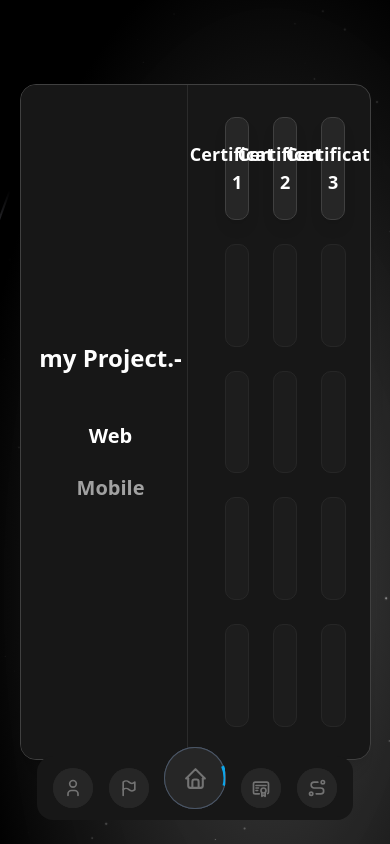
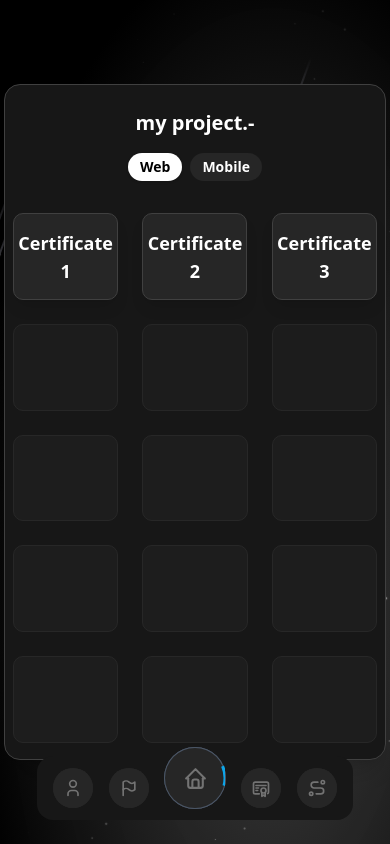
Before and after one commit to ngabroger/ngabroger-portofolio, a Next.js app: page /projects in a window 390 px wide. Built offline with nearby package versions, Linux system fonts and the light colour scheme.

Commit message:
feat : update for the layout of project and certificate for mobile

```diff
--- a/src/app/certificate/page.tsx
+++ b/src/app/certificate/page.tsx
@@ -35,15 +35,38 @@ export default function CertificatePage() {
     <div className="w-full min-h-screen flex items-center justify-center overflow-hidden bg-gray-950/5 dark:bg-neutral-800 ring-1 ring-neutral-700/10">
       <div
         ref={cardRef}
-        className="w-[90vw] max-w-6xl h-[80vh] bg-neutral-900 rounded-2xl flex  shadow-xl border border-neutral-700"
+        className="w-[98vw] max-w-6xl h-[80vh] bg-neutral-900 rounded-2xl flex flex-col md:flex-row shadow-xl border border-neutral-700"
       >
+        {/* Sidebar hanya tampil di desktop */}
+        <div className="hidden md:flex">
           <Sidebar
             categories={categories}
             selected={selected}
             setSelected={setSelected}
             title="my certificate.-"
           />
-        <div className="flex-1 flex items-center justify-center px-6 py-8">
+        </div>
+        {/* Tab kategori di atas grid, hanya tampil di mobile */}
+        <div className="md:hidden w-full flex flex-col items-center pt-6">
+          <span className="text-white font-bold text-xl mb-4">my certificate.-</span>
+          <div className="flex gap-2 mb-4">
+            {categories.map((cat) => (
+              <button
+                key={cat}
+                onClick={() => setSelected(cat)}
+                className={`px-3 py-1 rounded-full font-semibold transition text-sm ${
+                  selected === cat
+                    ? 'bg-white text-black shadow'
+                    : 'bg-neutral-800 text-white hover:bg-neutral-700'
+                }`}
+              >
+                {cat}
+              </button>
+            ))}
+          </div>
+        </div>
+        {/* Grid */}
+        <div className="flex-1 flex items-center justify-center px-2 md:px-6 py-4 md:py-8">
           <Grid items={certificates.filter((c) => c.category === selected)} emptyCount={15} />
         </div>
       </div>
--- a/src/app/component/ui/background.tsx
+++ b/src/app/component/ui/background.tsx
@@ -31,7 +31,7 @@ export const Background = ({
         }}
       />
       <ParticlesBackground animate={true} />
-      <Meteors number={8} minDelay={1.5} maxDelay={4} minDuration={3} maxDuration={8} />
+      <Meteors number={12} minDelay={1.5} maxDelay={4} minDuration={3} maxDuration={8} />
       <div className="relative z-10 w-full">{children}</div>
     </div>
   );
--- a/src/app/component/ui/sidebar.tsx
+++ b/src/app/component/ui/sidebar.tsx
@@ -10,16 +10,16 @@ export function Sidebar({
   title?: string;
 }) {
   return (
-    <div className="w-1/4 min-w-[180px] bg-neutral-900 flex flex-col items-center justify-center relative py-8">
+    <div className="w-1/4 min-w-[180px] bg-neutral-900 flex flex-col items-center justify-center relative py-8 p-5">
       <div className="absolute left-1 top-0 bottom-0 w-px bg-neutral-700/50 ml-[90%]" />
       <div className="flex flex-col items-center justify-center h-full gap-12">
-        <span className="text-white font-bold text-2xl">{title}</span>
+        <span className="text-white font-bold text-xl md:text-2xl">{title}</span>
         <div className="flex flex-col gap-6 justify-center items-center">
           {categories.map((cat) => (
             <button
               key={cat}
               onClick={() => setSelected(cat)}
-              className={`text-xl font-bold transition-all ${
+              className={`text-md md:text-xl font-bold transition-all ${
                 selected === cat ? 'text-white' : 'text-neutral-400 hover:text-white'
               }`}
             >
--- a/src/app/projects/page.tsx
+++ b/src/app/projects/page.tsx
@@ -27,18 +27,41 @@ export default function ProjectsPage() {
     }
   }, [cardRef]);
   return (
-    <div className="w-full min-h-screen flex items-center overflow-hidden justify-center bg-gray-950/5 dark:bg-neutral-800 ring-1 ring-neutral-700/10">
+    <div className="w-full min-h-screen flex items-center justify-center overflow-hidden bg-gray-950/5 dark:bg-neutral-800 ring-1 ring-neutral-700/10">
       <div
         ref={cardRef}
-        className="w-[90vw] max-w-6xl h-[80vh] bg-neutral-900 rounded-2xl flex overflow-hidden shadow-xl border border-neutral-700"
+        className="w-[98vw] max-w-6xl h-[80vh] bg-neutral-900 rounded-2xl flex flex-col md:flex-row shadow-xl border border-neutral-700"
       >
-        <Sidebar
-          categories={categories}
-          selected={selected}
-          setSelected={setSelected}
-          title="my Project.-"
-        />
-        <div className="flex-1 flex items-center justify-center px-6 py-8">
+        {/* Sidebar hanya tampil di desktop */}
+        <div className="hidden md:flex">
+          <Sidebar
+            categories={categories}
+            selected={selected}
+            setSelected={setSelected}
+            title="my project.-"
+          />
+        </div>
+        {/* Tab kategori di atas grid, hanya tampil di mobile */}
+        <div className="md:hidden w-full flex flex-col items-center pt-6">
+          <span className="text-white font-bold text-xl mb-4">my project.-</span>
+          <div className="flex gap-2 mb-4">
+            {categories.map((cat) => (
+              <button
+                key={cat}
+                onClick={() => setSelected(cat)}
+                className={`px-3 py-1 rounded-full font-semibold transition text-sm ${
+                  selected === cat
+                    ? 'bg-white text-black shadow'
+                    : 'bg-neutral-800 text-white hover:bg-neutral-700'
+                }`}
+              >
+                {cat}
+              </button>
+            ))}
+          </div>
+        </div>
+        {/* Grid */}
+        <div className="flex-1 flex items-center justify-center px-2 md:px-6 py-4 md:py-8">
           <Grid items={certificates.filter((c) => c.category === selected)} emptyCount={15} />
         </div>
       </div>
```
Lines whose indentation alone changed are shown as unchanged.
